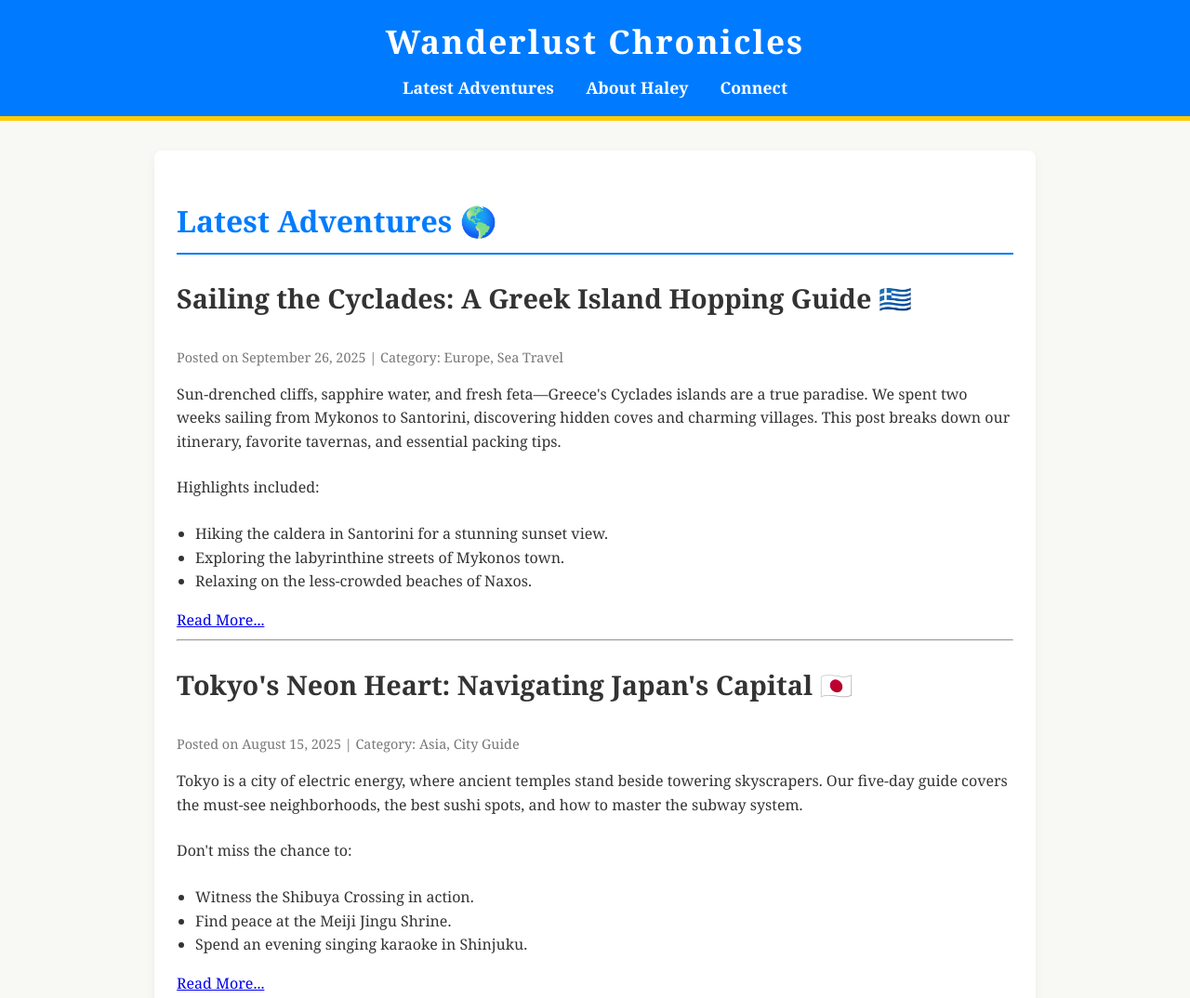
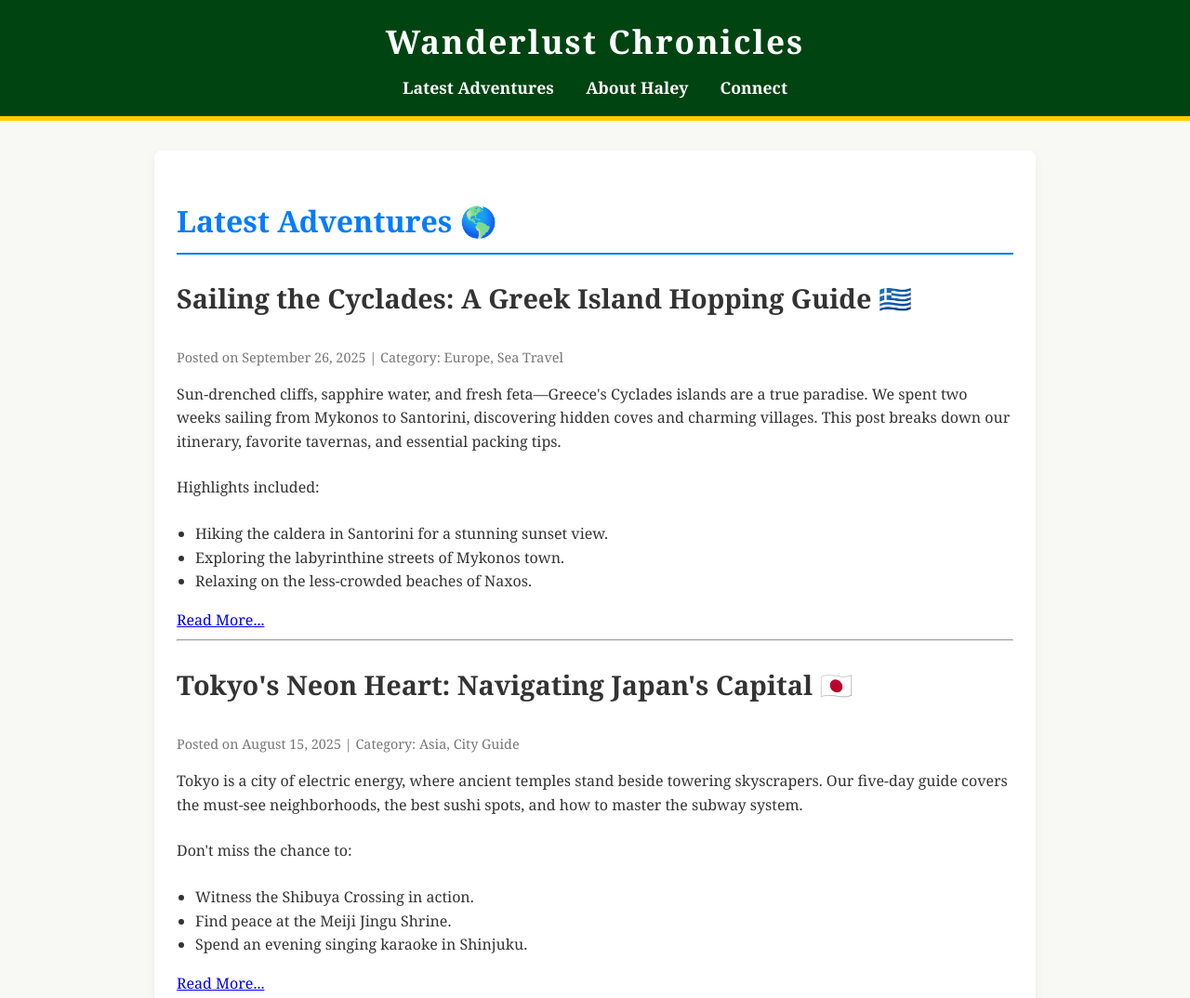
Before and after one commit to haleyraechan/haleyraechan.github.io, a plain HTML site: page index.html in a window 1280 px wide. Shown: the top 1074 px of the page at 93% size. Drawn offline with Linux system fonts and the light colour scheme.

Commit message:
Update index.html
hi

```diff
--- a/index.html
+++ b/index.html
@@ -3,7 +3,7 @@
   <head>
     <meta charset="UTF-8" />
     <meta name="viewport" content="width=device-width, initial-scale=1.0" />
-    <title>Wanderlust Chronicles - Haley's Travel Blog</title>
+    <title>CHAN TRAVELS - Haley's Travel Blog</title>
     <style>
       /* General Styles - Adjusted Colors for Travel Vibe */
       body {
@@ -17,7 +17,7 @@
 
       /* Header - Changed to a Navigation Bar style */
       header {
-        background: #007BFF; /* A nice blue for the sky/ocean */
+        background: #004412; /* A nice blue for the sky/ocean */
         color: #fff;
         padding: 1rem 0;
         text-align: center;
```
